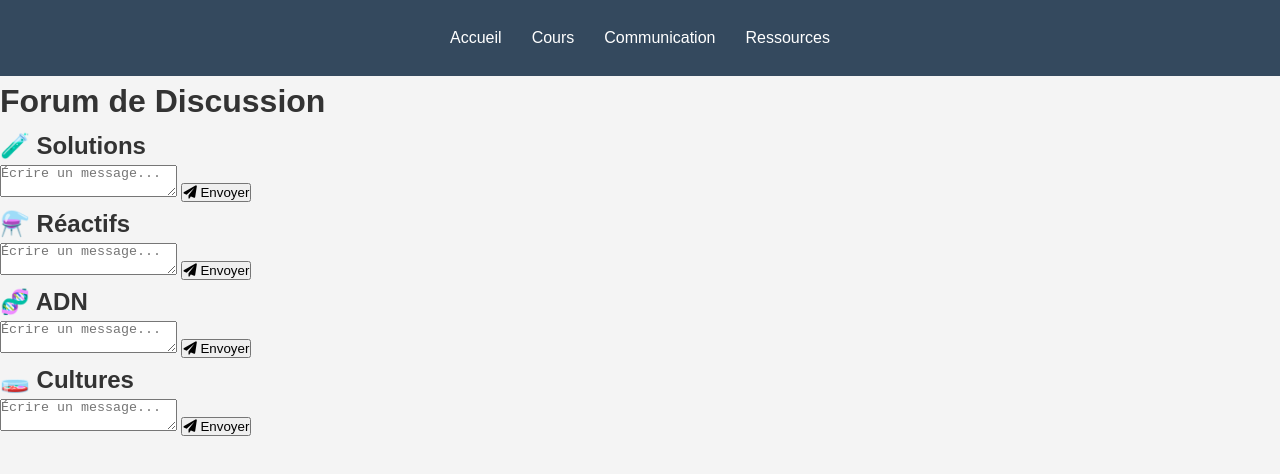
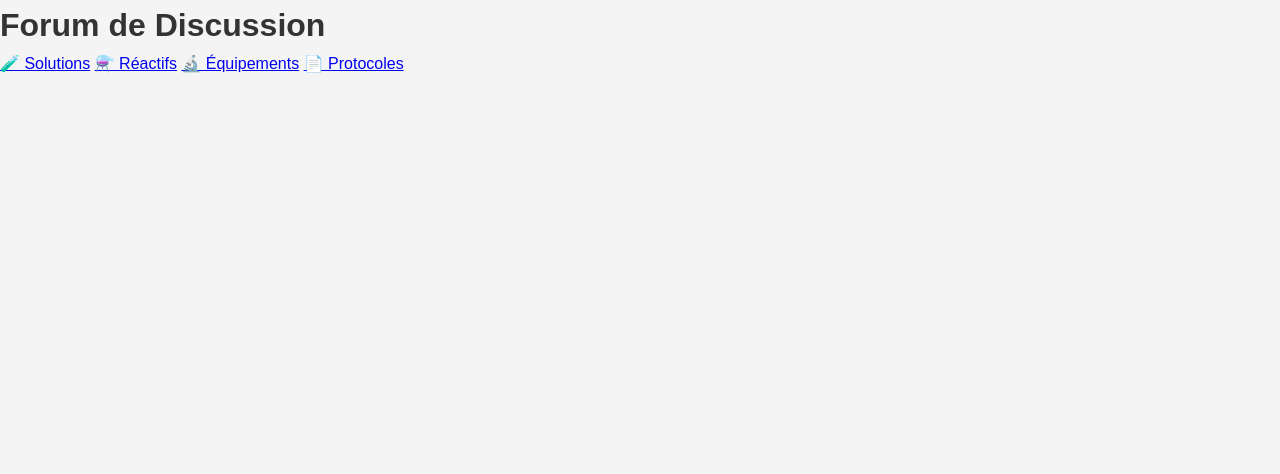
Before and after one commit to Nimde3deelux/Stl-Pocket-, a plain HTML site: page forum.html in a window 1280 px wide. Drawn offline with Linux system fonts and the light colour scheme.

Commit message:
Update forum.html

```diff
--- a/forum.html
+++ b/forum.html
@@ -5,49 +5,18 @@
     <meta name="viewport" content="width=device-width, initial-scale=1.0">
     <title>Forum - STL Pocket</title>
     <link rel="stylesheet" href="style.css">
-    <link rel="stylesheet" href="https://cdnjs.cloudflare.com/ajax/libs/font-awesome/6.0.0-beta3/css/all.min.css">
 </head>
 <body>
 
-    <header class="navbar">
-        <a href="#home">Accueil</a>
-        <a href="#courses">Cours</a>
-        <a href="#communication">Communication</a>
-        <a href="#resources">Ressources</a>
-    </header>
-
-    <h1>Forum de Discussion</h1>
-
     <div class="forum-container">
-        <div class="forum-group" id="group1">
-            <h2>🧪 Solutions</h2>
-            <div class="messages" id="messages-group1"></div>
-            <textarea id="input-group1" placeholder="Écrire un message..."></textarea>
-            <button class="send-btn" onclick="sendMessage('group1')"><i class="fas fa-paper-plane"></i> Envoyer</button>
-        </div>
-
-        <div class="forum-group" id="group2">
-            <h2>⚗️ Réactifs</h2>
-            <div class="messages" id="messages-group2"></div>
-            <textarea id="input-group2" placeholder="Écrire un message..."></textarea>
-            <button class="send-btn" onclick="sendMessage('group2')"><i class="fas fa-paper-plane"></i> Envoyer</button>
-        </div>
-
-        <div class="forum-group" id="group3">
-            <h2>🧬 ADN</h2>
-            <div class="messages" id="messages-group3"></div>
-            <textarea id="input-group3" placeholder="Écrire un message..."></textarea>
-            <button class="send-btn" onclick="sendMessage('group3')"><i class="fas fa-paper-plane"></i> Envoyer</button>
-        </div>
-
-        <div class="forum-group" id="group4">
-            <h2>🧫 Cultures</h2>
-            <div class="messages" id="messages-group4"></div>
-            <textarea id="input-group4" placeholder="Écrire un message..."></textarea>
-            <button class="send-btn" onclick="sendMessage('group4')"><i class="fas fa-paper-plane"></i> Envoyer</button>
+        <h1>Forum de Discussion</h1>
+        <div class="forum-buttons">
+            <a href="solutions.html" class="forum-btn">🧪 Solutions</a>
+            <a href="reagents.html" class="forum-btn">⚗️ Réactifs</a>
+            <a href="equipments.html" class="forum-btn">🔬 Équipements</a>
+            <a href="protocols.html" class="forum-btn">📄 Protocoles</a>
         </div>
     </div>
 
-    <script src="script.js"></script>
 </body>
 </html>
```
